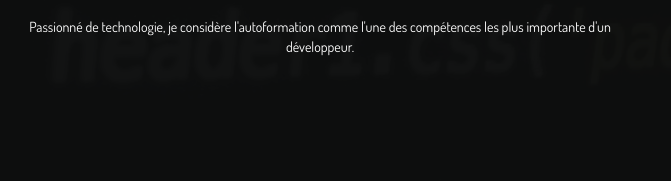
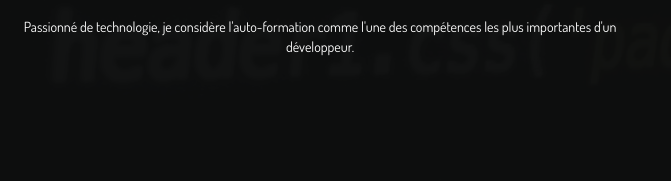
Before and after one commit to Onitzz/Onitzz.github.io, a website: page index.html in a window 1280 px wide. Shown: the part 371-552 px from the top of the page, 0-671 px from the left. Drawn offline with nearby package versions, Linux system fonts and the light colour scheme.

```diff
--- a/index.html
+++ b/index.html
@@ -43,7 +43,7 @@
 			<div id="cover" class="row">
 				<div class="col-sm-6">
 					<img id="photo" src="image/IMG_20170122_145133.jpg" alt="photo de Benjamin Soufflet"/>
-					<p class="text-center">Passionné de technologie, je considère l'autoformation comme l'une des compétences les plus importante d'un développeur.</p>
+					<p class="text-center">Passionné de technologie, je considère l'auto-formation comme l'une des compétences les plus importantes d'un développeur.</p>
 				</div>
 				<div class="col-sm-6" id="cover_right">
 					<div id="titre">
```
